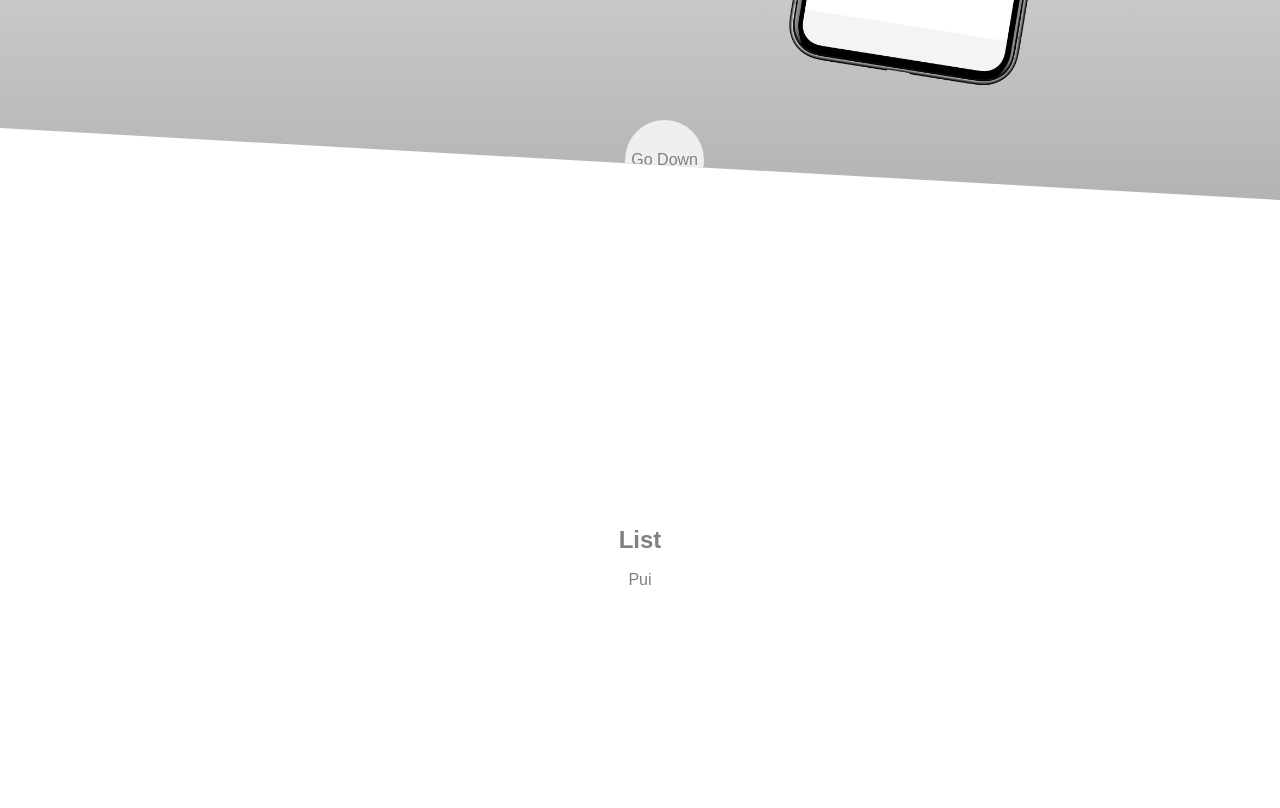
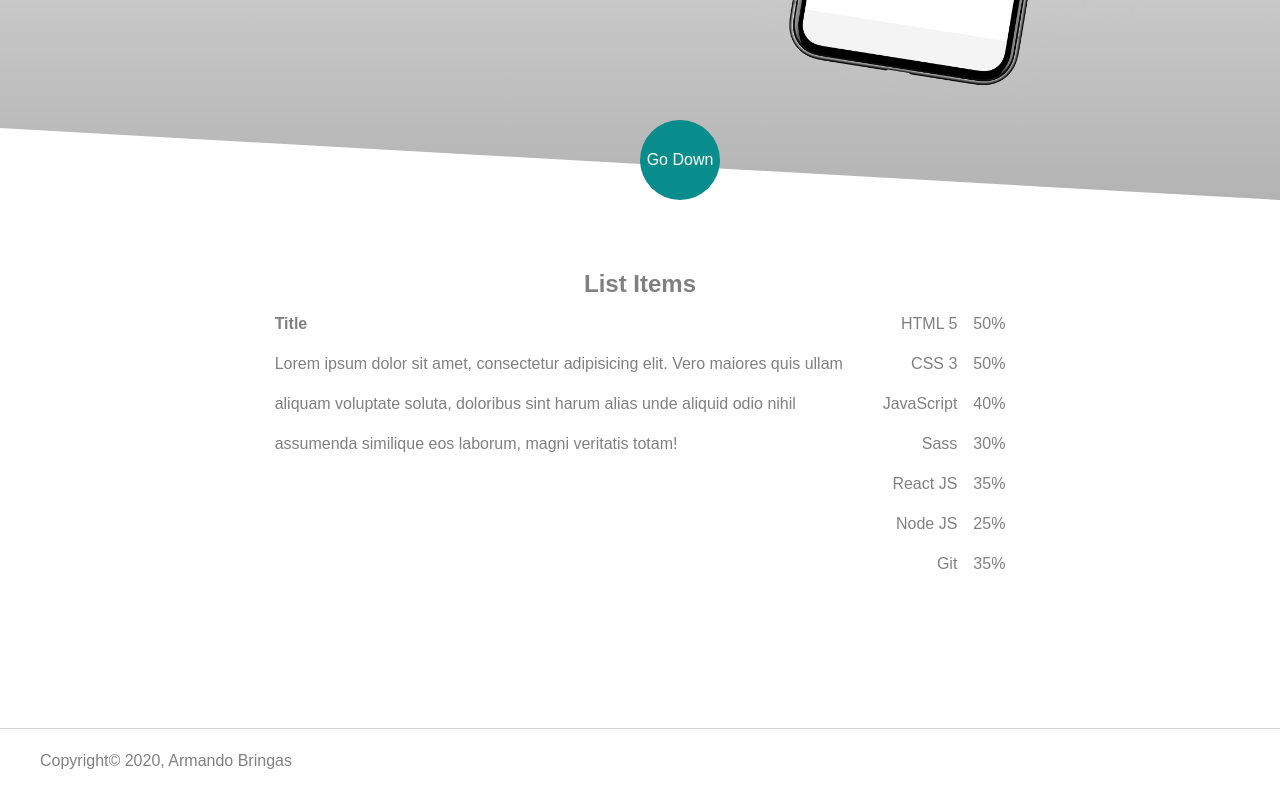
Before and after one commit to armandopbringas/Landing-React-Scss, a React app: page / in a window 1280 px wide. Shown: the part 600-1408 px from the top of the page. Built offline with nearby package versions, Linux system fonts and the light colour scheme.

Commit message:
adding new components

```diff
--- a/src/Components/Banner/Banner.jsx
+++ b/src/Components/Banner/Banner.jsx
@@ -1,6 +1,6 @@
 import React from 'react';
-import { Link } from 'react-scroll';
 import phone from '../../Img/phone.png';
+import SliceButton from '../SliceButton/SliceButton';
 import './Banner.scss';
 
 const Banner = () => {
@@ -23,19 +23,8 @@ const Banner = () => {
                         className='maskImage'
                     />
                 </div>
-                <button
-                    className='buttonSlice'
-                >
-                    <Link
-                        to='list'
-                        smooth={true}
-                        duration={1000}
-                        className='buttonLink'
-                    >
-                        Go Down
-                    </Link>
-                </button>
             </div>
+            <SliceButton />
         </>
     );
 };
--- a/src/Components/Banner/Banner.scss
+++ b/src/Components/Banner/Banner.scss
@@ -38,21 +38,6 @@
         }
     }
 
-    .buttonSlice {
-        top: 90%;
-        right: 45%;
-        height: 10%;
-        border: none;
-        cursor: pointer;
-        position: absolute;
-        border-radius: 100%;
-
-        .buttonLink {
-            text-decoration: none;
-        }
-    }
-
-
 }
 
 @media screen and (max-width: 768px) {
--- /dev/null
+++ b/src/Components/Footer/Footer.jsx
@@ -0,0 +1,14 @@
+import React from 'react';
+import './Footer.scss';
+
+const Footer = () => {
+    return (
+        <div className='footer container'>
+            <p>
+                Copyright© {new Date().getFullYear()}, <span>Armando Bringas</span>
+            </p>
+        </div>
+    );
+};
+
+export default Footer;
--- /dev/null
+++ b/src/Components/Footer/Footer.scss
@@ -0,0 +1,6 @@
+@import '../../Scss/Styles.scss';
+
+.footer {
+    height: 4rem;
+    border-top: solid 1px lightgray;
+}
--- /dev/null
+++ b/src/Components/Layout/Layout.jsx
@@ -0,0 +1,14 @@
+
+import React from 'react';
+import Header from '../Header/Header';
+import Footer from '../Footer/Footer';
+
+const Layout = ({ children }) => (
+    <>
+        <Header />
+            {children}
+        <Footer />
+    </>
+)
+
+export default Layout;
--- a/src/Components/List/List.jsx
+++ b/src/Components/List/List.jsx
@@ -1,15 +1,40 @@
 import React from 'react';
 import './List.scss';
 
-const List = () => {
+const List = ({ title, items = [] }) => {
     return (
         <div
             id='list'
-            className='listContainer'>
-            <h1 className='listTitle'>List</h1>
-            <ul>
-                <li>Pui</li>
-            </ul>
+            className='list'>
+                <h1 className='listTitle'>{title}</h1>
+                <div className='listContainer'>
+                    <div className="textContent">
+                        <h1>Title</h1>
+                        <p>
+                            Lorem ipsum dolor sit amet, consectetur adipisicing elit. Vero maiores quis ullam aliquam voluptate soluta, doloribus sint harum alias unde aliquid odio nihil assumenda similique eos laborum, magni veritatis totam!
+                        </p>
+                    </div>
+                    <div className='listContent'>
+                        <ul className='listSkills'>
+                            {items.map(
+                                item => (
+                                    <li key={item.name}>
+                                        {item.name}
+                                    </li>
+                                )
+                            )}
+                        </ul>
+                        <ul className='listLevel'>
+                            {items.map(
+                                item => (
+                                    <li key={item.name}>
+                                        {item.level}
+                                    </li>
+                                )
+                            )}
+                        </ul>
+                    </div>
+                </div>
         </div>
     );
 };
--- a/src/Components/List/List.scss
+++ b/src/Components/List/List.scss
@@ -1,14 +1,36 @@
 @import '../../Scss/Styles.scss';
 
-.listContainer {
-    display: flex;
-    height: 45rem;
-    flex-direction: column;
-    justify-content: center;
-    align-items: center;
+.list {
+    height: 25rem;
     line-height: 2.5rem;
+    padding: 4rem 2rem;
 
     .listTitle {
         font-size: 1.5rem;
+        text-align: center;
+    }
+
+    .textContent {
+        width: 50%;
+    }
+
+    .listContainer {
+        display: flex;
+        justify-content: center;
+    }
+
+    .listContent {
+        display: flex;
+        justify-content: center;
+
+        .listSkills {
+            text-align: right;
+            margin-right: 0.5rem;
+        }
+
+        .listLevel {
+            text-align: left;
+            margin-left: 0.5rem;
+        }
     }
 }
--- /dev/null
+++ b/src/Components/SliceButton/SliceButton.jsx
@@ -0,0 +1,24 @@
+import React from 'react';
+import { Link } from 'react-scroll';
+import './SliceButton.scss';
+
+const SliceButton = () => {
+    return (
+        <div>
+            <button
+                    className='buttonSlice'
+                >
+                    <Link
+                        to='list'
+                        smooth={true}
+                        duration={1000}
+                        className='buttonLink'
+                    >
+                        Go Down
+                    </Link>
+                </button>
+        </div>
+    );
+};
+
+export default SliceButton;
--- /dev/null
+++ b/src/Components/SliceButton/SliceButton.scss
@@ -0,0 +1,19 @@
+@import '../../Scss/Styles.scss';
+
+.buttonSlice {
+    top: 90%;
+    left: 50%;
+    right: 50%;
+    width: 5rem;
+    height: 5rem;
+    border: none;
+    cursor: pointer;
+    position: absolute;
+    border-radius: 100%;
+    background-color: $button-color;
+
+    .buttonLink {
+        color: white;
+        text-decoration: none;
+    }
+}
--- a/src/Content/Content.js
+++ b/src/Content/Content.js
@@ -1,32 +1,32 @@
 module.exports = {
-    skills: [
+    items: [
       {
-        technologie: 'HTML 5',
-        level: 'Fifty'
+        name: 'HTML 5',
+        level: '50%'
       },
       {
-        technologie: 'CSS 3',
-        level: 'Fifty'
+        name: 'CSS 3',
+        level: '50%'
       },
       {
-        technologie: 'JavaScript',
-        level: 'Forty'
+        name: 'JavaScript',
+        level: '40%'
       },
       {
-        technologie: 'Sass',
-        level: 'Thirty'
+        name: 'Sass',
+        level: '30%'
       },
       {
-        technologie: 'React JS',
-        level: 'Thirty five'
+        name: 'React JS',
+        level: '35%'
       },
       {
-        technologie: 'Node JS',
-        level: 'Twenty five'
+        name: 'Node JS',
+        level: '25%'
       },
       {
-        technologie: 'Git',
-        level: 'Forty'
+        name: 'Git',
+        level: '35%'
       }
     ]
   }
--- a/src/Page/App.jsx
+++ b/src/Page/App.jsx
@@ -1,13 +1,18 @@
 import React from 'react';
-import Header from '../Components/Header/Header';
+import Layot from '../Components/Layout/Layout';
 import Banner from '../Components/Banner/Banner';
 import List from '../Components/List/List';
+import datContent from '../Content/Content';
 
 const App = () => (
   <>
-    <Header />
-    <Banner />
-    <List />
+    <Layot>
+      <Banner />
+      <List
+        title='List Items'
+        items={datContent.items}
+      />
+    </Layot>
   </>
 );
 
```
